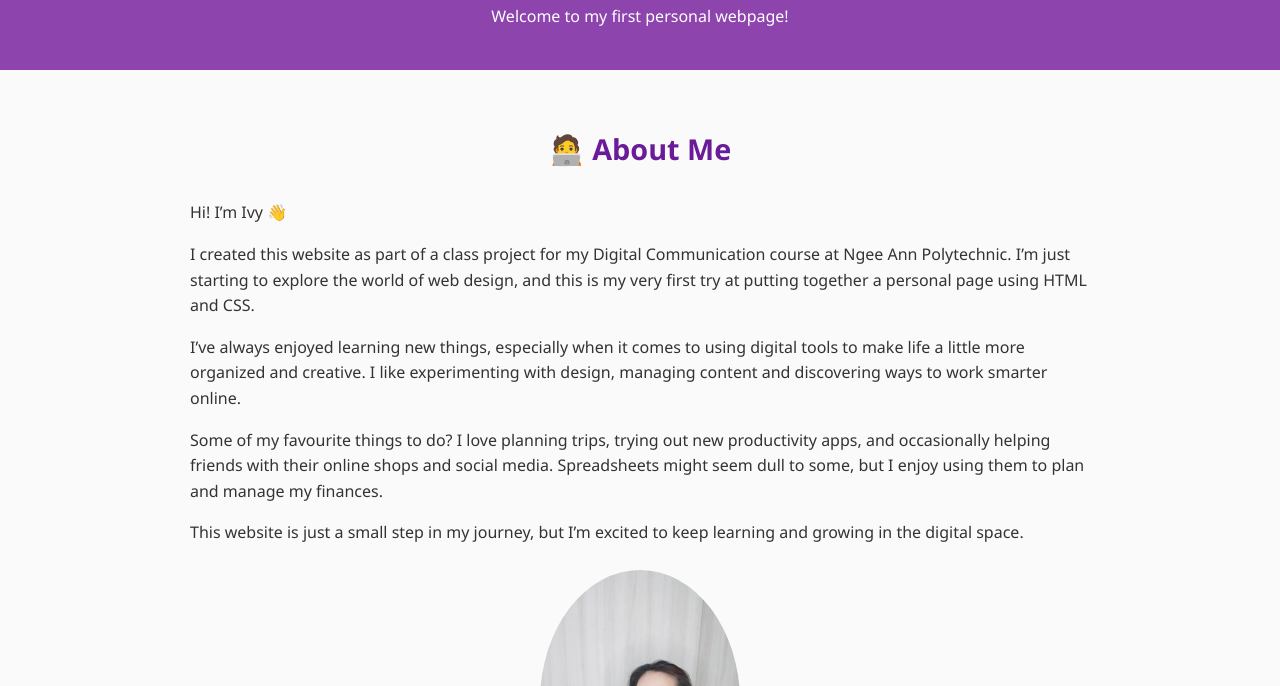
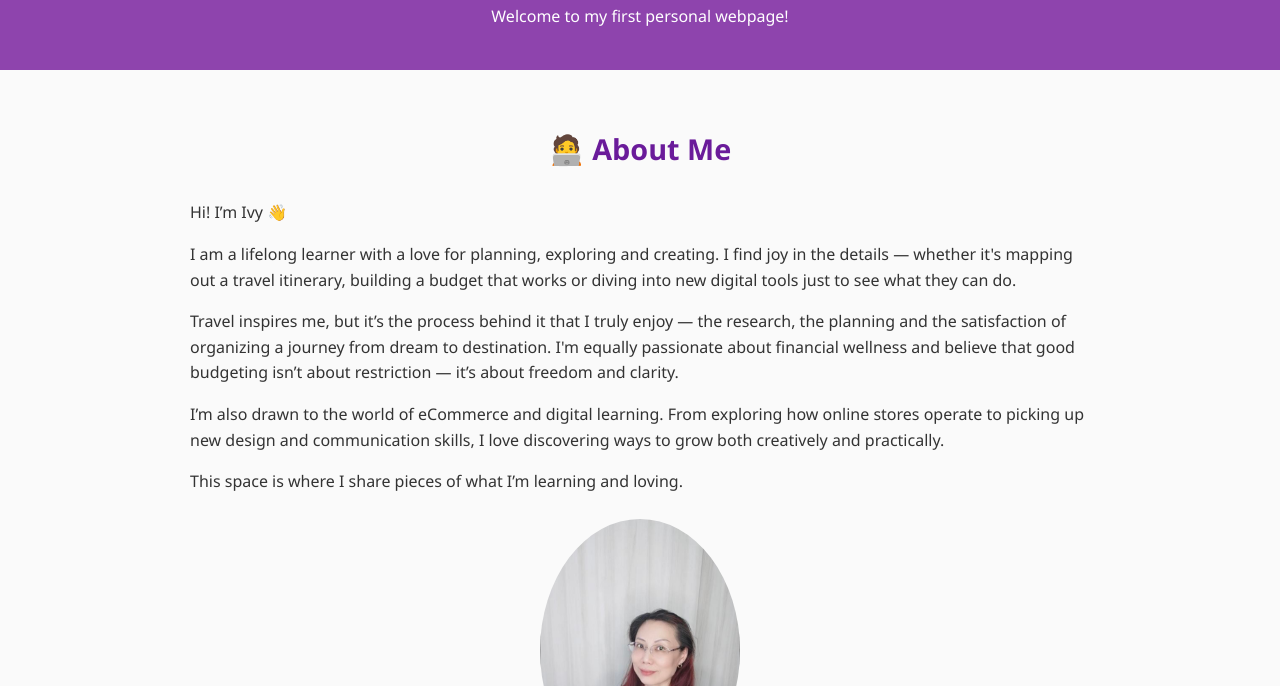
Before and after one commit to IvyOng686/my-first-website, a plain HTML site: page index.html in a window 1280 px wide. Shown: the part 114-800 px from the top of the page. Drawn offline with Linux system fonts and the light colour scheme.

Commit message:
Update index.html

```diff
--- a/index.html
+++ b/index.html
@@ -16,16 +16,17 @@
     <p>Welcome to my first personal webpage!</p>
   </header>
 
-  <section>
+    <section>
     <h2>🧑‍💻 About Me</h2>
     <p>Hi! I’m Ivy 👋</p>
-    <p>I created this website as part of a class project for my Digital Communication course at Ngee Ann Polytechnic. I’m just starting to explore the world of web design, and this is my very first try at putting together a personal page using HTML and CSS.</p>
-    <p>I’ve always enjoyed learning new things, especially when it comes to using digital tools to make life a little more organized and creative. I like experimenting with design, managing content and discovering ways to work smarter online.</p>
-    <p>Some of my favourite things to do? I love planning trips, trying out new productivity apps, and occasionally helping friends with their online shops and social media. Spreadsheets might seem dull to some, but I enjoy using them to plan and manage my finances.</p>
-    <p>This website is just a small step in my journey, but I’m excited to keep learning and growing in the digital space.</p>
+    <p> I am a lifelong learner with a love for planning, exploring and creating. I find joy in the details — whether it's mapping out a travel itinerary, building a budget that works or diving into new digital tools just to see what they can do.</p>
+    <p> Travel inspires me, but it’s the process behind it that I truly enjoy — the research, the planning and the satisfaction of organizing a journey from dream to destination. I'm equally passionate about financial wellness and believe that good budgeting isn’t about restriction — it’s about freedom and clarity.</p>
+    <p> I’m also drawn to the world of eCommerce and digital learning. From exploring how online stores operate to picking up new design and communication skills, I love discovering ways to grow both creatively and practically.</p>
+    <p> This space is where I share pieces of what I’m learning and loving.</p>
     <img src="myphoto.jpg" alt="A picture of Ivy" class="profile-pic">
     <p class="caption">"Still learning, still building, always growing."</p>
   </section>
+
 
   <section>
     <h2>🎈 Fun Facts About Me</h2>
```
